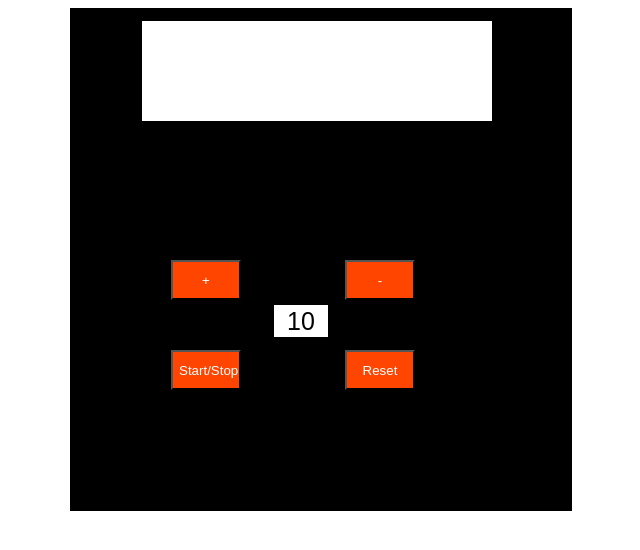
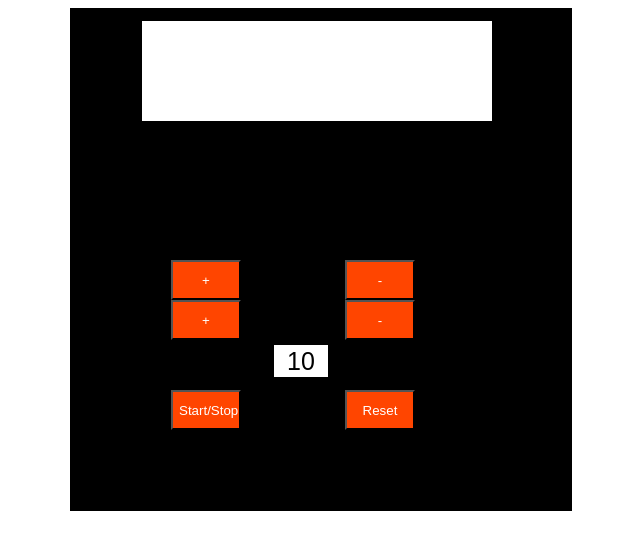
Before and after one commit to mr-imperfect/Counter, a plain HTML site: page index.html in a window 1280 px wide. Shown: the whole page, without its empty margins (319-959 px from the left). Drawn offline with Linux system fonts and the light colour scheme.

Commit message:
Update index.html

```diff
--- a/index.html
+++ b/index.html
@@ -21,6 +21,9 @@
 
             <button onClick="getIncrement()">+</button>
             <button onClick="getDecrement()">-</button>
+
+            <button onClick="getIncrement()">+</button>
+            <button onClick="getDecrement()">-</button>
             <button class="submit" onclick="counterBegins()">Start/Stop</button>
             <button id="reset" onClick="setDefault()">Reset</button>
             <input type="text" id="inp" value="10">
```
